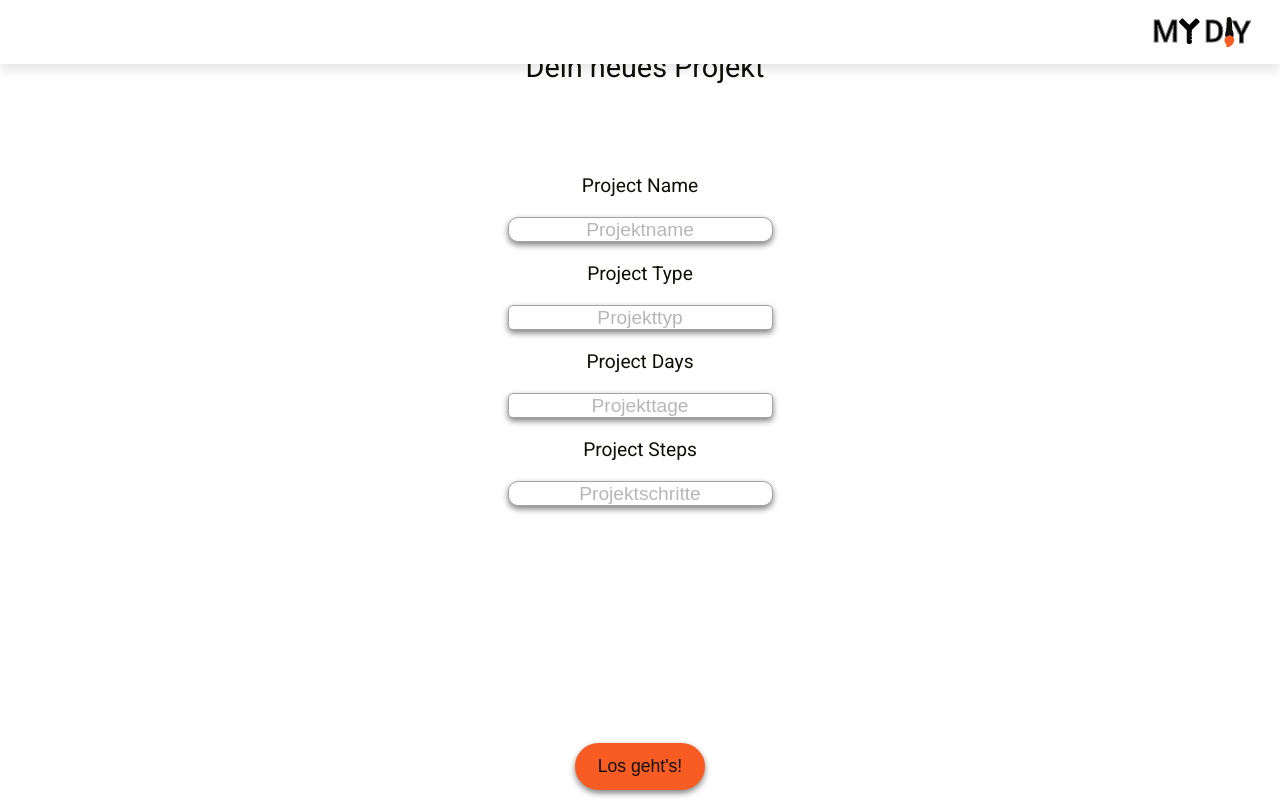
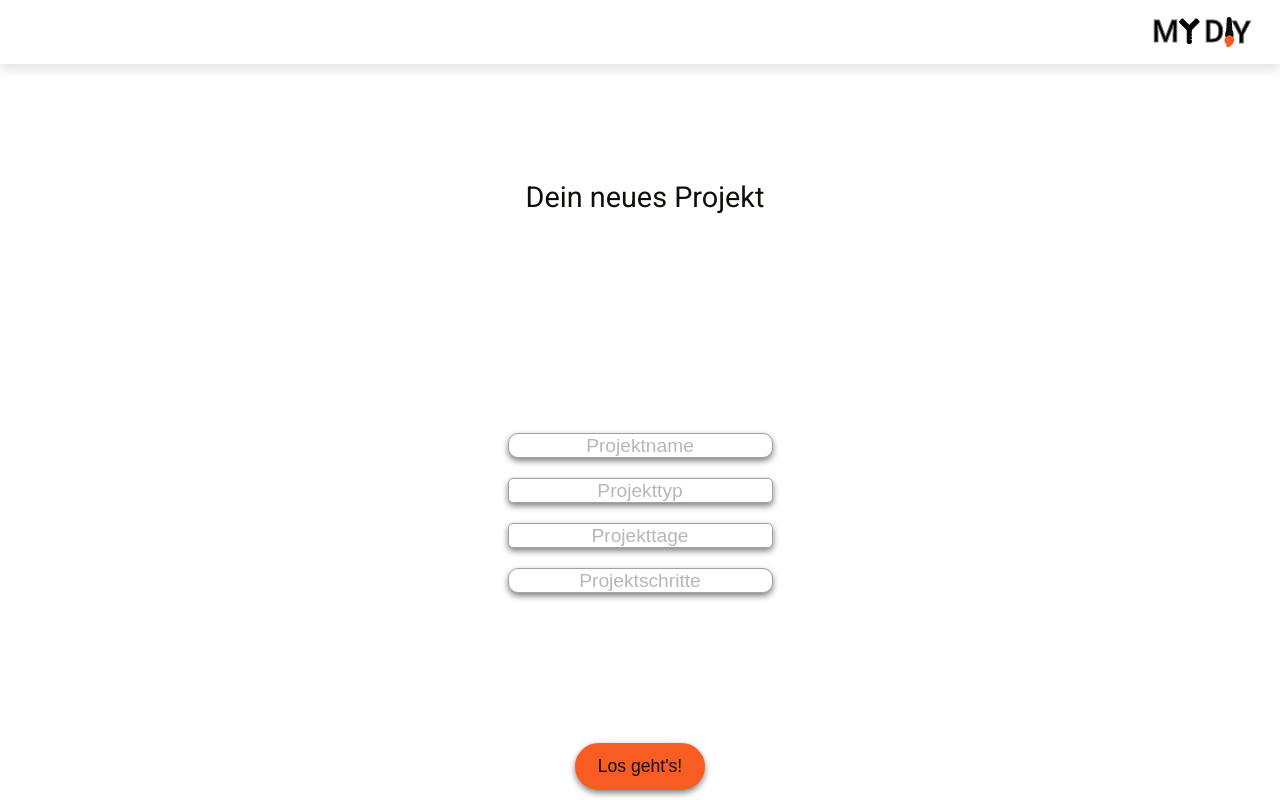
Before and after one commit to Kathrin92/MY-DIY, a React (Create React App) app in the folder client/: page /selection in a window 1280 px wide. Built offline with nearby package versions, Linux system fonts and the light colour scheme.

Commit message:
Add wrapper for the format and delete inputheading

```diff
--- a/client/src/components/InputHeading.js
+++ /dev/null
@@ -1,10 +0,0 @@
-import styled from '@emotion/styled';
-
-const InputCaption = styled.span`
-  color: #0e0f09;
-  margin: 10px 0px;
-  font-size: 1.2rem;
-  font-weight: 400;
-`;
-
-export default InputCaption;
--- /dev/null
+++ b/client/src/components/Wrapper.js
@@ -0,0 +1,10 @@
+import styled from '@emotion/styled';
+
+const Wrapper = styled.div`
+  display: flex;
+  flex-direction: column;
+  align-items: center;
+  margin: auto 0px;
+`;
+
+export default Wrapper;
--- a/client/src/pages/Selection.js
+++ b/client/src/pages/Selection.js
@@ -2,34 +2,32 @@ import React from 'react';
 import InputCircle from '../components/InputCircle';
 import InputLine from '../components/InputLine';
 import InputContainer from '../components/InputContainer';
-import InputHeading from '../components/InputHeading';
 import Header from '../components/Header';
 import PageHeading from '../components/PageHeading';
 import Button from '../components/Button';
 import ButtonContainer from '../components/ButtonContainer';
 import Form from '../components/Form';
+import Wrapper from '../components/Wrapper';
 import PageContainer from '../components/PageContainer';
 
 function Selection() {
   return (
     <PageContainer>
-      <Header />
-      <PageHeading>Dein neues Projekt</PageHeading>
+      <Wrapper>
+        <Header />
+        <PageHeading>Dein neues Projekt</PageHeading>
+      </Wrapper>
       <Form>
         <InputContainer>
-          <InputHeading>Project Name</InputHeading>
           <InputLine type="text" placeholder="Projektname" />
         </InputContainer>
         <InputContainer>
-          <InputHeading>Project Type</InputHeading>
           <InputCircle type="text" placeholder="Projekttyp" />
         </InputContainer>
         <InputContainer>
-          <InputHeading>Project Days</InputHeading>
           <InputCircle type="text" placeholder="Projekttage" />
         </InputContainer>
         <InputContainer>
-          <InputHeading>Project Steps</InputHeading>
           <InputLine type="text" placeholder="Projektschritte" />
         </InputContainer>
       </Form>
```
